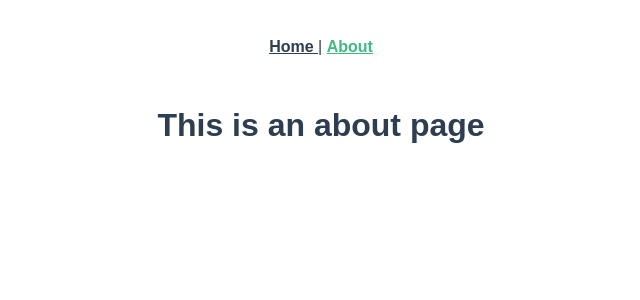
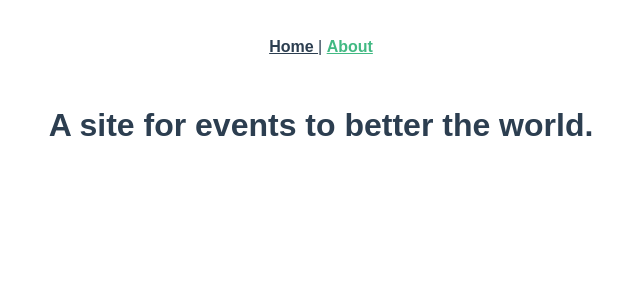
Before and after one commit to JoaoVictor2023/api-Composition, a Vue app in the folder real-world-vue/: page /about in a window 1280 px wide. Shown: the top 300 px of the page, without its empty margins (319-959 px from the left). Built offline with nearby package versions, Linux system fonts and the light colour scheme.

Commit message:
feat: Mise à jour de AboutView.vue

```diff
--- a/real-world-vue/src/views/AboutView.vue
+++ b/real-world-vue/src/views/AboutView.vue
@@ -1,6 +1,6 @@
 <template>
   <div class="about">
-    <h1>This is an about page</h1>
+    <h1>A site for events to better the world.</h1>
   </div>
 </template>
 
```
